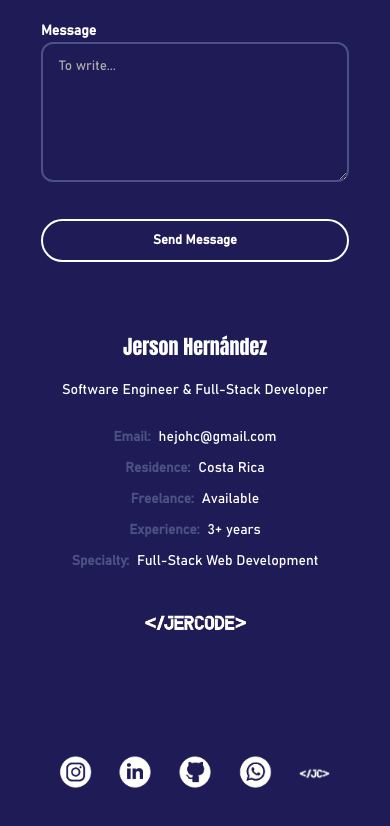
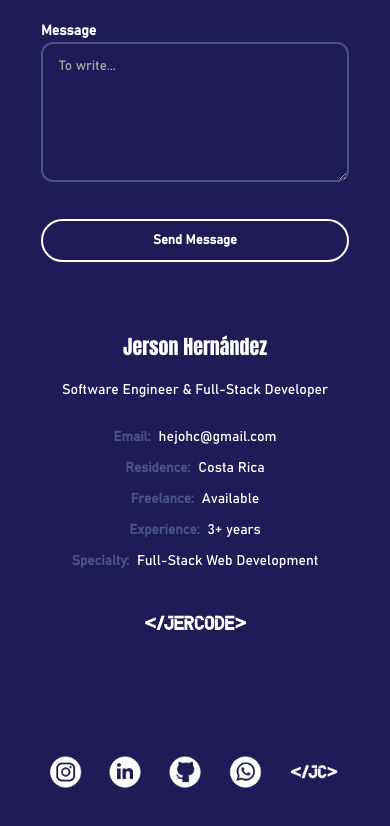
Before and after one commit to Jercahdz/portfolio, a React (Create React App) app: page / in a window 390 px wide. Shown: the part 5083-5909 px from the top of the page. Built offline with nearby package versions, Linux system fonts and the light colour scheme; the HTML template or start-up script is replaced by a standard one.

Commit message:
Remove invalid buttons to fix build error

```diff
--- a/src/App.js
+++ b/src/App.js
@@ -440,10 +440,7 @@ function App() {
                     <img src="/icons/whatsapp.png" alt="WhatsApp" />
                   </a>
 
-
-                  <button className="icon-btn-right">
-                    <img src="/icons/logo-44.png" alt="Toggle Icon" />
-                  </button>
+                  <img src="/icons/logo-44.png" alt="Toggle Icon" className="icon-btn-right" />
                 </div>
               </div>
             </div>
@@ -467,9 +464,7 @@ function App() {
                 <img src="/icons/whatsapp.png" alt="WhatsApp" />
               </a>
 
-              <button className="icon-btn">
-                <img src="/icons/logo-44.png" alt="Toggle Icon" />
-              </button>
+                <img src="/icons/logo-44.png" alt="Toggle Icon" className="icon-btn"/>
             </div>
           </div>
         </div>
--- a/src/index.css
+++ b/src/index.css
@@ -1347,8 +1347,8 @@ body {
 
 @media (max-width: 480px) {
   .icon-btn {
-    width: 40px;
-    height: 40px;
+    max-width: 60px;
+    max-height: 60px;
     padding: 3px;
     font-size: 13px;
   }
```
